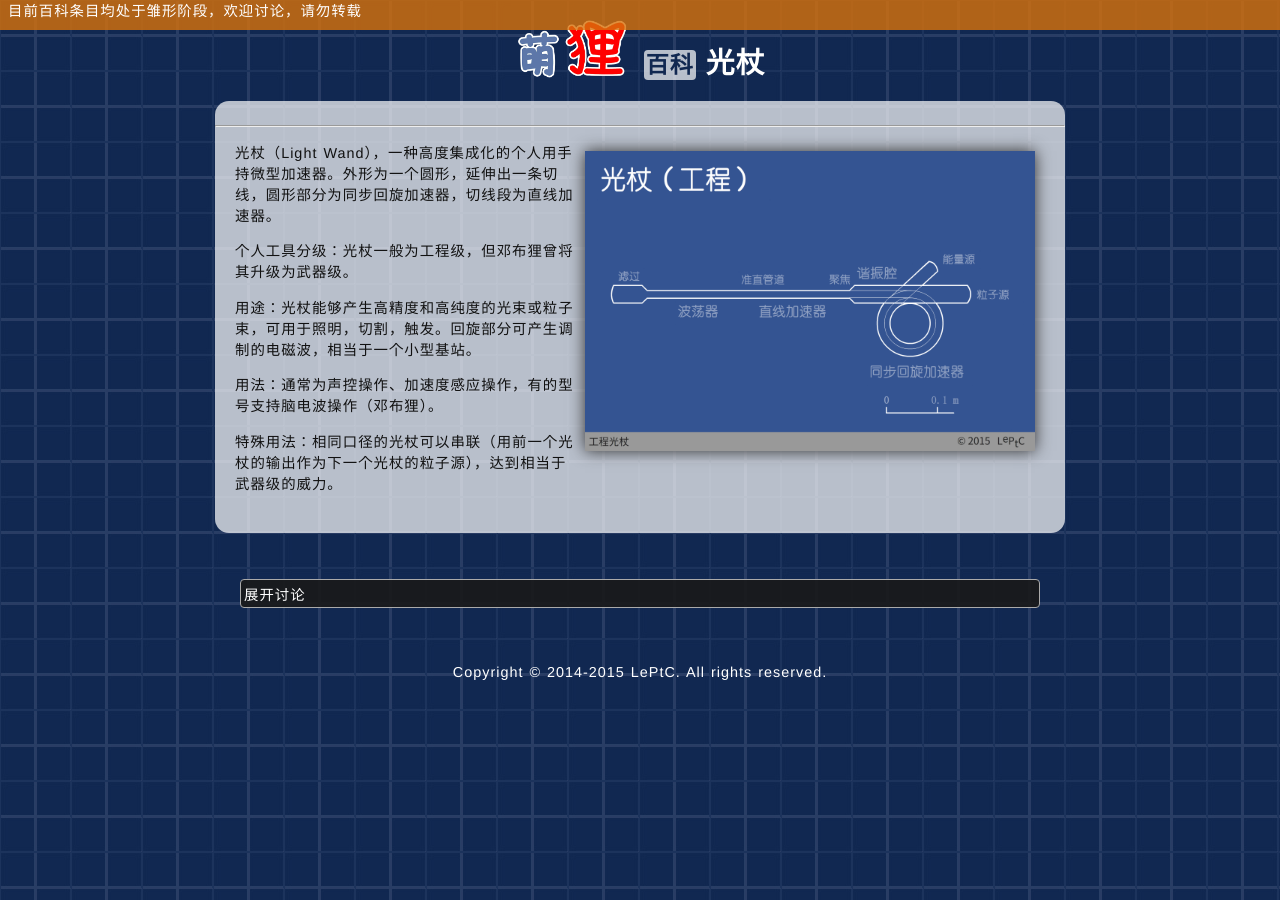
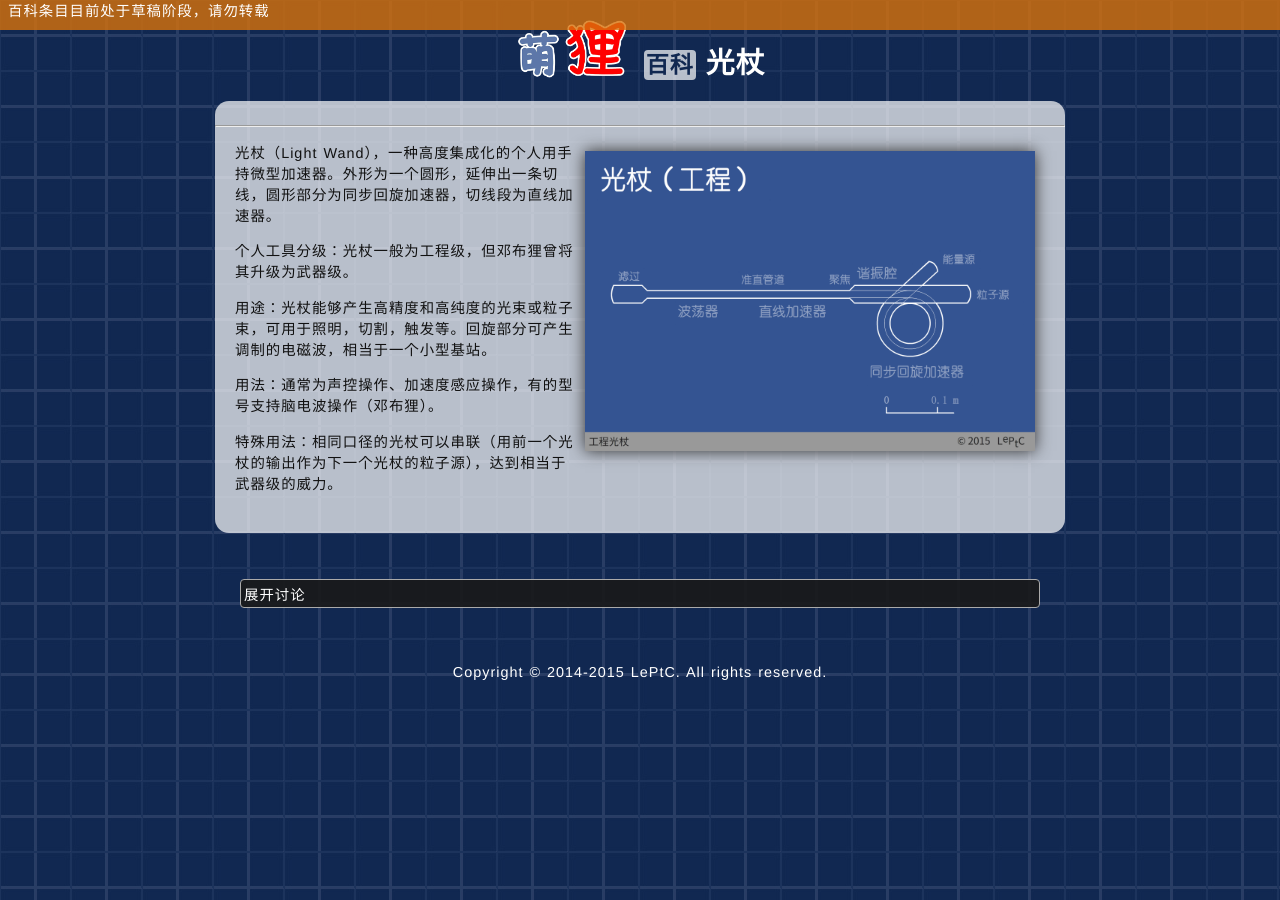
Before and after one commit to LePtC/LePtC.github.io, a Jekyll site: the page built from wiki/lightwand/index.html, in a window 1280 px wide. Built offline with Jekyll 4.4.1, drawn with Linux system fonts in a browser that asks for light colours; Markdown is read by kramdown in place of the engine named in the settings; formulas are drawn with MathJax 3; comment, search, counter and statistics services are not loaded.

Commit message:
update wiki

```diff
--- a/_layouts/wiki.html
+++ b/_layouts/wiki.html
@@ -3,7 +3,7 @@ layout: default
 author: 百科
 ---
 <div id="topwarning" ondblclick="myHide(this)">
-  <p>目前百科条目均处于雏形阶段，欢迎讨论，请勿转载</p>
+  <p>百科条目目前处于草稿阶段，请勿转载</p>
 </div>
 
 <h1 align="center">
--- a/wiki/lightwand/index.html
+++ b/wiki/lightwand/index.html
@@ -12,7 +12,7 @@ title: 光杖
 	<a title="光杖"><img src="lightwand.png" alt="光杖" class="wiki" style="width: 450px;"></a>
 	<p>光杖（Light Wand），一种高度集成化的个人用手持微型加速器。外形为一个圆形，延伸出一条切线，圆形部分为同步回旋加速器，切线段为直线加速器。</p>
   <p>个人工具分级：光杖一般为工程级，但邓布狸曾将其升级为武器级。</p>
-  <p>用途：光杖能够产生高精度和高纯度的光束或粒子束，可用于照明，切割，触发。回旋部分可产生调制的电磁波，相当于一个小型基站。
+  <p>用途：光杖能够产生高精度和高纯度的光束或粒子束，可用于照明，切割，触发等。回旋部分可产生调制的电磁波，相当于一个小型基站。
   <p>用法：通常为声控操作、加速度感应操作，有的型号支持脑电波操作（邓布狸）。</p>
   <p>特殊用法：相同口径的光杖可以串联（用前一个光杖的输出作为下一个光杖的粒子源），达到相当于武器级的威力。</p>
 	<br />
```
